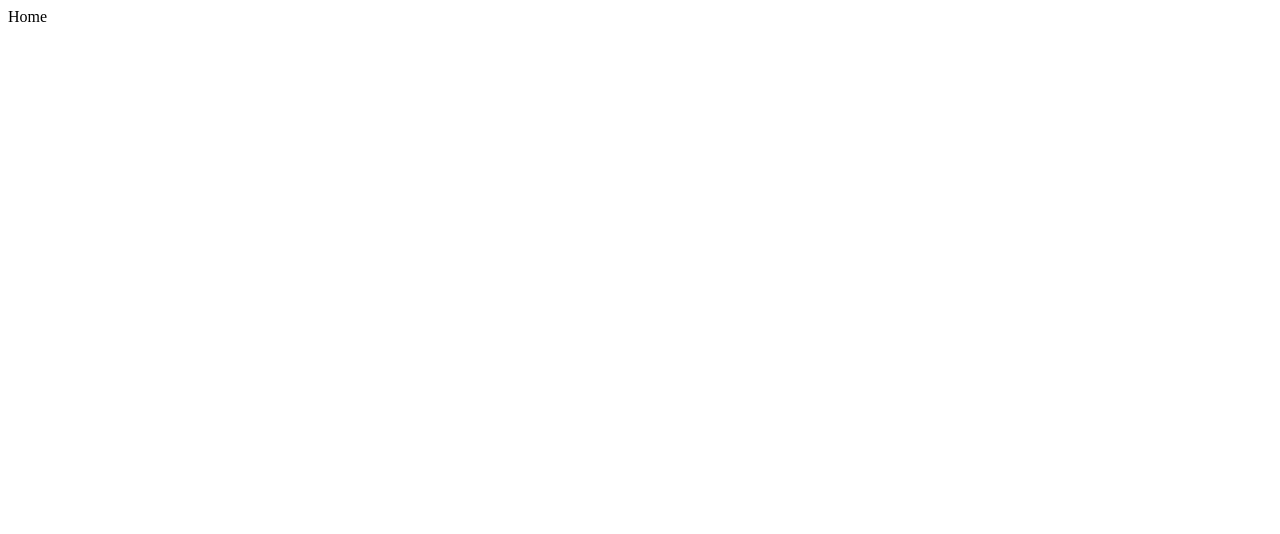
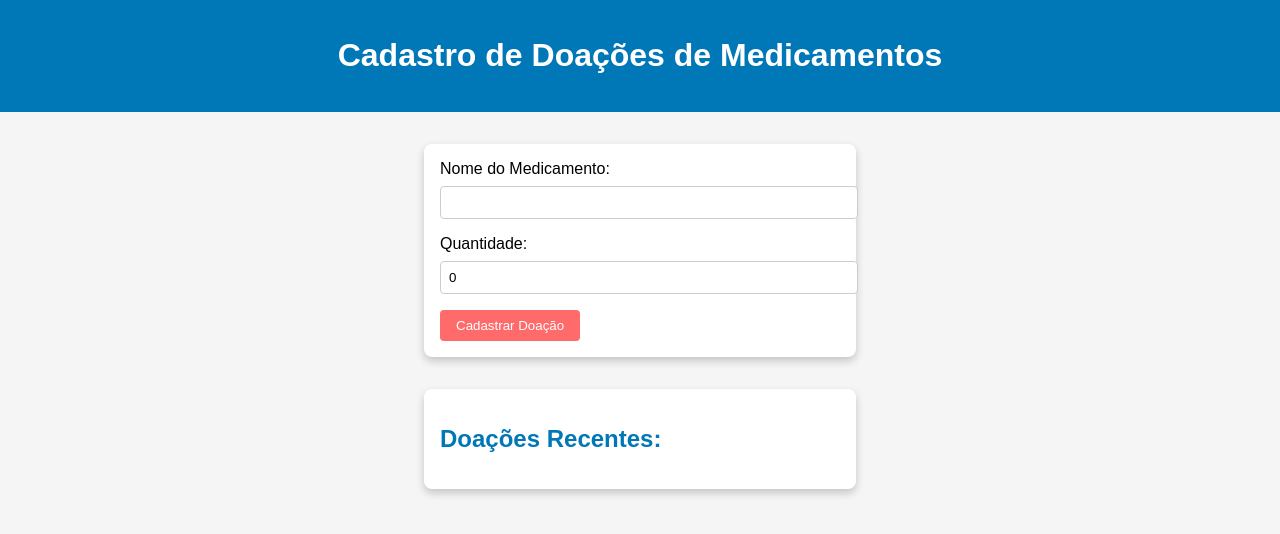
Before and after one commit to jacksonujaque/ideia-unica, a Next.js app: page / in a window 1280 px wide. Shown: the top 534 px of the page. Built offline with nearby package versions, Linux system fonts and the light colour scheme.

Commit message:
nova home

```diff
--- a/package.json
+++ b/package.json
@@ -10,7 +10,7 @@
   "author": "",
   "license": "ISC",
   "dependencies": {
-    "next": "^13.5.4",
+    "next": "^13.5.5",
     "react": "^18.2.0",
     "react-dom": "^18.2.0"
   }
--- /dev/null
+++ b/pages/Home.css
@@ -0,0 +1,82 @@
+/* Estilos para o corpo da página */
+body {
+  font-family: 'Arial', sans-serif;
+  background-color: #f5f5f5;
+  margin: 0;
+  padding: 0;
+}
+
+/* Estilos para o cabeçalho */
+header {
+  background-color: #0077b6;
+  color: #fff;
+  text-align: center;
+  padding: 1rem 0;
+}
+
+h1 {
+  font-size: 2rem;
+}
+
+/* Estilos para o formulário de cadastro */
+.form-container {
+  background-color: #fff;
+  box-shadow: 0 4px 8px rgba(0, 0, 0, 0.2);
+  border-radius: 8px;
+  padding: 1rem;
+  margin: 2rem auto;
+  max-width: 400px;
+}
+
+.form-container label {
+  display: block;
+  margin-bottom: 0.5rem;
+}
+
+.form-container input[type="text"],
+.form-container input[type="number"] {
+  width: 100%;
+  padding: 0.5rem;
+  margin-bottom: 1rem;
+  border: 1px solid #ccc;
+  border-radius: 4px;
+}
+
+.form-container button {
+  background-color: #ff6b6b; /* Cor de fundo vermelho */
+  color: #fff;
+  border: none;
+  border-radius: 4px;
+  padding: 0.5rem 1rem;
+  cursor: pointer;
+}
+
+.form-container button:hover {
+  background-color: #ff4040; /* Cor de fundo vermelho mais escura ao passar o mouse */
+}
+
+/* Estilos para a lista de doações recentes */
+.recent-donations {
+  background-color: #fff;
+  box-shadow: 0 4px 8px rgba(0, 0, 0, 0.2);
+  border-radius: 8px;
+  padding: 1rem;
+  margin: 2rem auto;
+  max-width: 400px;
+}
+
+.recent-donations h2 {
+  font-size: 1.5rem;
+  color: #0077b6; /* Azul escuro para o título */
+}
+
+.recent-donations ul {
+  list-style: none;
+  padding: 0;
+}
+
+.recent-donations li {
+  border-bottom: 1px solid #ccc;
+  padding: 0.5rem 0;
+  color: #333; /* Cor do texto mais escura */
+}
--- /dev/null
+++ b/pages/_app.js
@@ -0,0 +1,14 @@
+// pages/_app.js
+
+import './Home.css'; // Substitua pelo caminho correto do seu arquivo CSS global
+import Index from './index.js'; // Importe o index.js ou o componente desejado
+
+function MyApp({ Component, pageProps }) {
+  return (
+    <Component {...pageProps}>
+      <Index />
+    </Component>
+  );
+}
+
+export default MyApp;
--- a/pages/index.js
+++ b/pages/index.js
@@ -1,5 +1,75 @@
-function Home() {
-    return <div>Home</div>
+import React, { useState } from 'react';
+
+export default function Home() {
+  const [medicamento, setMedicamento] = useState('');
+  const [quantidade, setQuantidade] = useState(0);
+  const [doacoesRecentes, setDoacoesRecentes] = useState([]);
+
+  const handleMedicamentoChange = (e) => {
+    setMedicamento(e.target.value);
+  };
+
+  const handleQuantidadeChange = (e) => {
+    setQuantidade(parseInt(e.target.value, 10));
+  };
+
+  const handleCadastroDonation = () => {
+    if (medicamento.trim() !== '' && quantidade > 0) {
+      const novaDoacao = {
+        medicamento,
+        quantidade,
+      };
+
+      setDoacoesRecentes([novaDoacao, ...doacoesRecentes]);
+      setMedicamento('');
+      setQuantidade(0);
+    }
+  };
+
+  return (
+    <div className="container">
+      <header>
+        <h1>Cadastro de Doações de Medicamentos</h1>
+      </header>
+
+      <main>
+        <div className="form-container">
+          <form>
+            <label htmlFor="medicamento">Nome do Medicamento:</label>
+            <input
+              type="text"
+              id="medicamento"
+              value={medicamento}
+              onChange={handleMedicamentoChange}
+              required
+            />
+
+            <label htmlFor="quantidade">Quantidade:</label>
+            <input
+              type="number"
+              id="quantidade"
+              value={quantidade}
+              onChange={handleQuantidadeChange}
+              required
+            />
+
+            <button type="button" onClick={handleCadastroDonation}>
+              Cadastrar Doação
+            </button>
+          </form>
+        </div>
+
+        <div className="recent-donations">
+          <h2>Doações Recentes:</h2>
+          <ul>
+            {doacoesRecentes.map((doacao, index) => (
+              <li key={index}>
+                Medicamento: {doacao.medicamento}, Quantidade: {doacao.quantidade}
+              </li>
+            ))}
+          </ul>
+        </div>
+      </main>
+    </div>
+  );
 }
-
-export default Home
```
Also changed, not shown: 1 other file (tests, documents, lock files or other folders).
